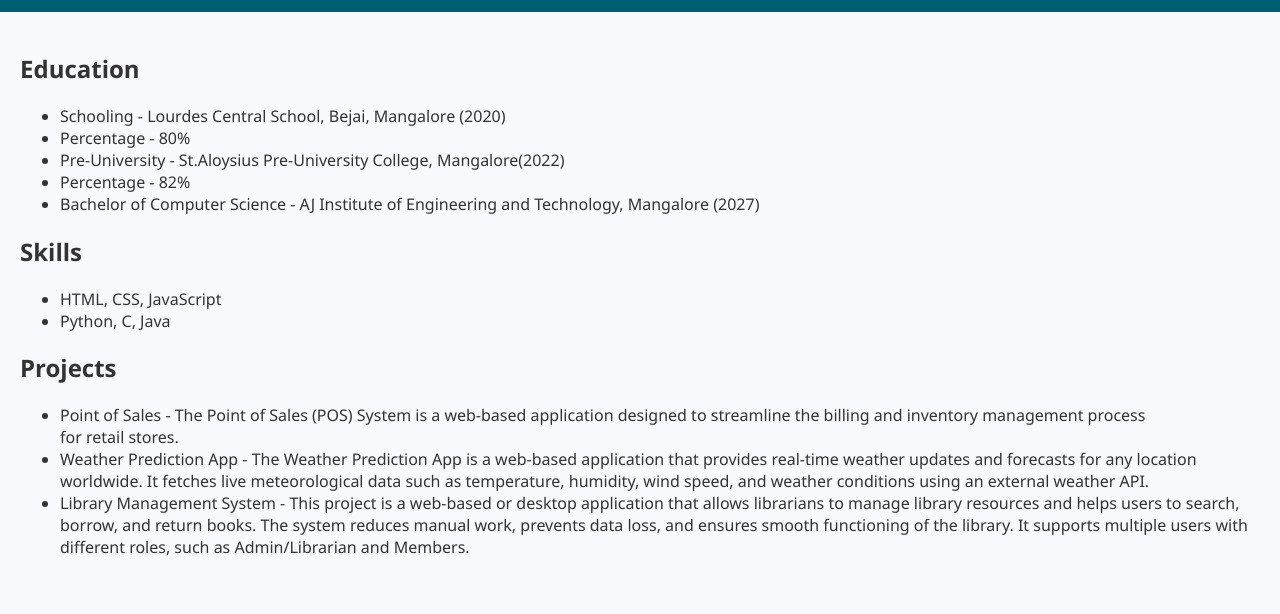
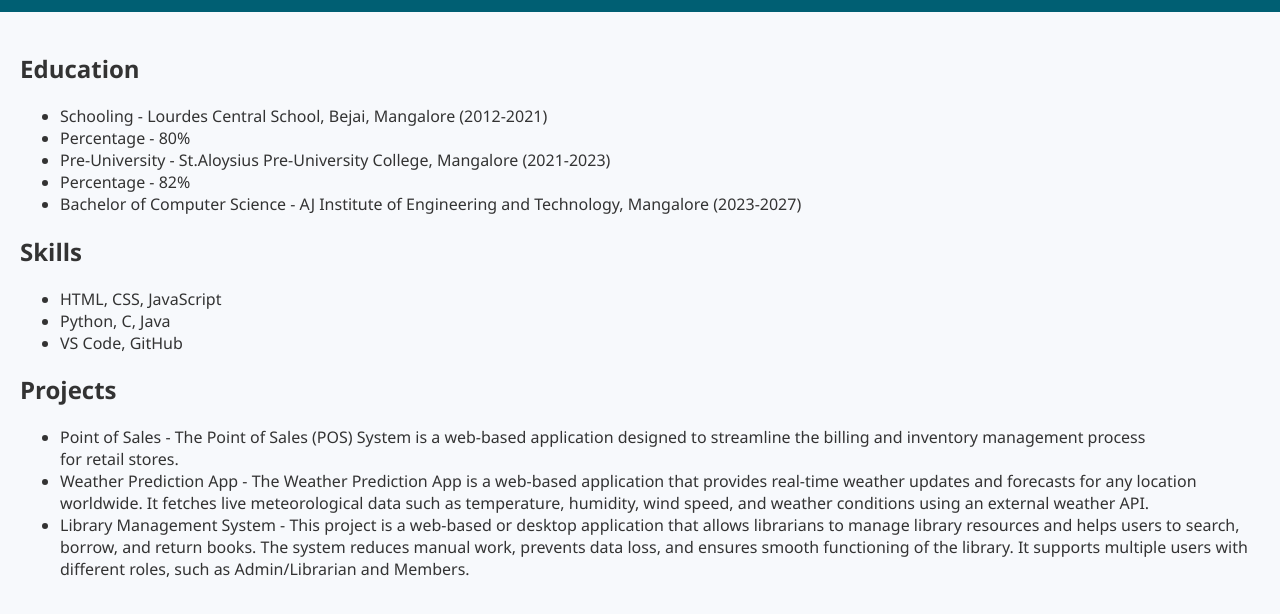
Before and after one commit to saanvipradhan23/resume-website, a plain HTML site: page resume.html in a window 1280 px wide. Shown: the part 126-740 px from the top of the page. Drawn offline with Linux system fonts and the light colour scheme.

Commit message:
Revise education details and enhance skills section
Updated education years and added new skills.

```diff
--- a/resume.html
+++ b/resume.html
@@ -20,17 +20,18 @@
         <section>
             <h2>Education</h2>
             <ul>
-                <li>Schooling - Lourdes Central School, Bejai, Mangalore (2020)</li>
+                <li>Schooling - Lourdes Central School, Bejai, Mangalore (2012-2021)</li>
                  <li>Percentage - 80%</li>
-                <li>Pre-University - St.Aloysius Pre-University College, Mangalore(2022)</li>
+                <li>Pre-University - St.Aloysius Pre-University College, Mangalore (2021-2023)</li>
                  <li>Percentage - 82%</li>
-                <li>Bachelor of Computer Science - AJ Institute of Engineering and Technology, Mangalore (2027)</li>
+                <li>Bachelor of Computer Science - AJ Institute of Engineering and Technology, Mangalore (2023-2027)</li>
             </ul>
 
             <h2>Skills</h2>
             <ul>
                 <li>HTML, CSS, JavaScript</li>
                 <li>Python, C, Java</li>
+                <li>VS Code, GitHub</li>
             </ul>
 
             <h2>Projects</h2>
```
